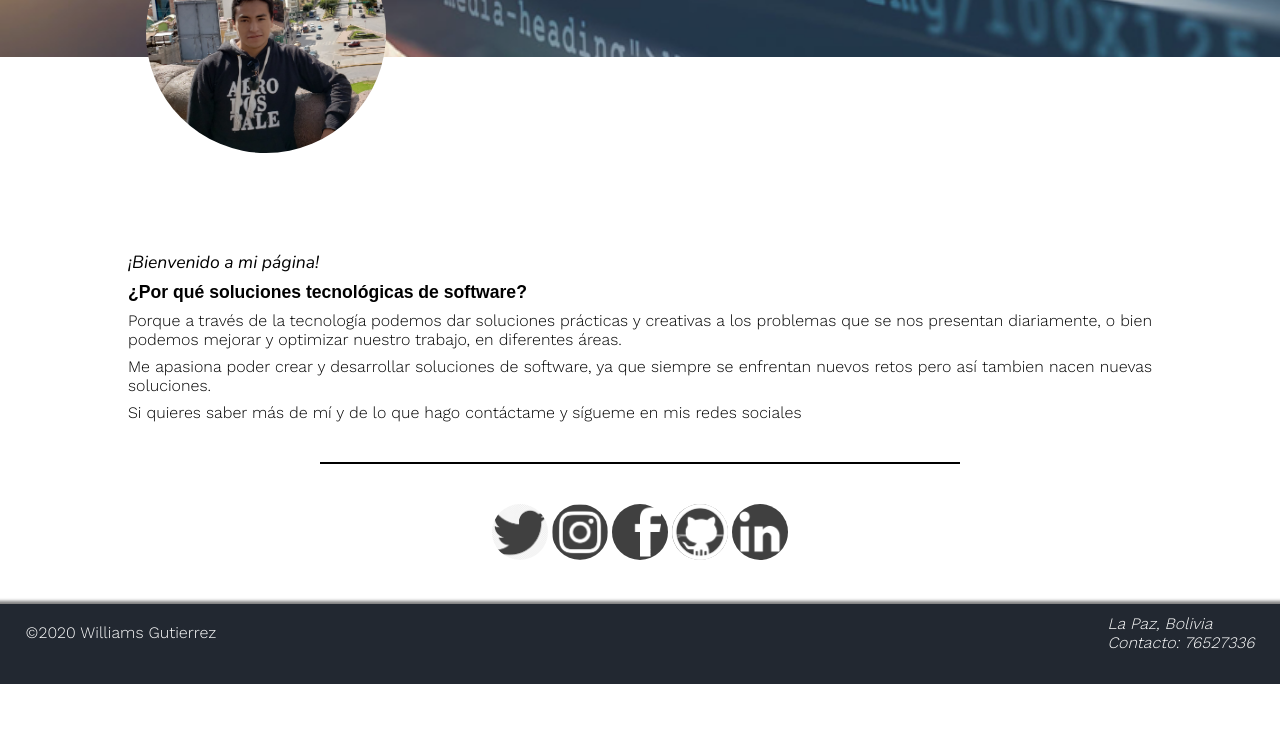
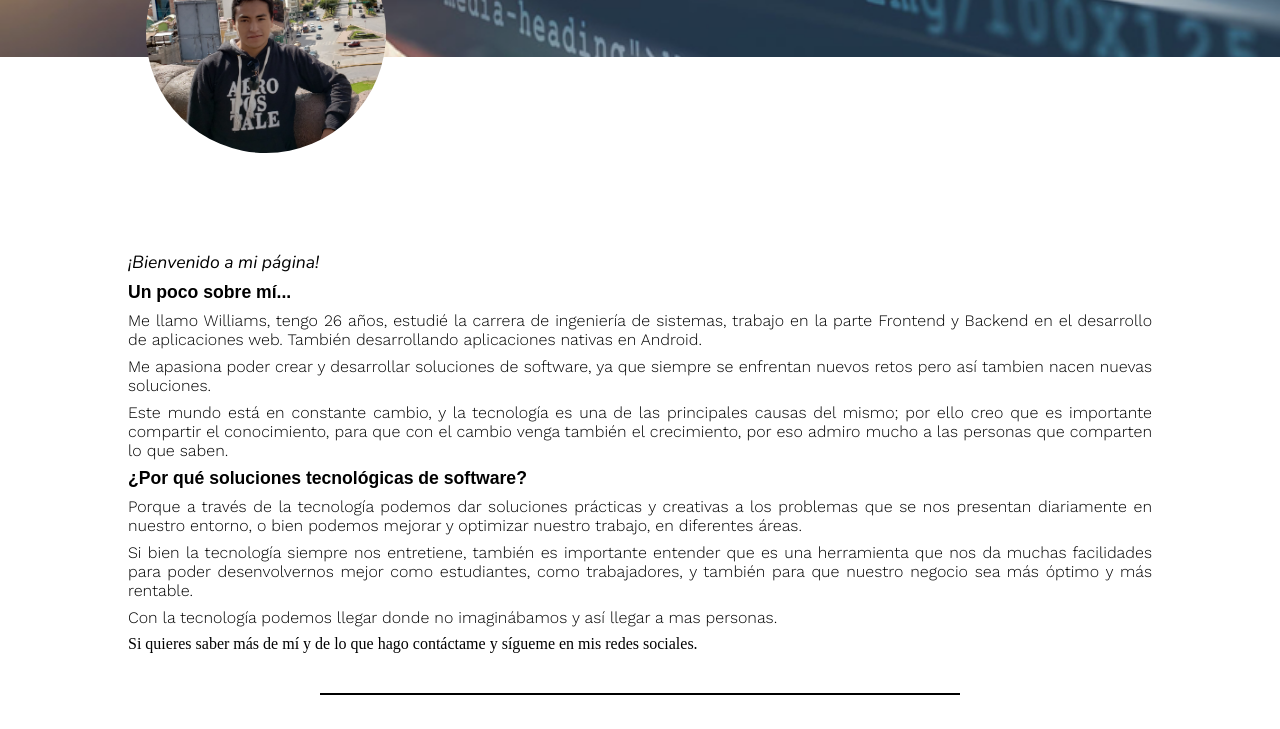
Before and after one commit to wil94/personal-page-html, a plain HTML site: page index.html in a window 1280 px wide. Shown: the part 223-952 px from the top of the page. Before the commit the page ends 907 px from the top, so only its background shows below. Drawn offline with nearby package versions, Linux system fonts and the light colour scheme; a web font is replaced by a local one.

Commit message:
Pagina personal v1.3 Subida a la nube

```diff
--- a/index.html
+++ b/index.html
@@ -3,6 +3,7 @@
 <head>
     <meta charset="UTF-8">
     <meta name="viewport" content="width=device-width, initial-scale=1.0">
+    <link rel="icon" href="images/icon_page.png">
     <link rel="stylesheet" href="styles/index.css">
     <link href="https://fonts.googleapis.com/css2?family=Laila:wght@600&family=Nunito:ital,wght@1,300&family=Raleway:wght@700&family=Work+Sans:wght@300&display=swap" rel="stylesheet">
     <title>Williams Gutierrez</title>
@@ -15,7 +16,6 @@
                 Williams Gutierrez
             </span>
             <div class="personal-img"></div>
-
         </div>
         <div class="main-desc">
             <p class="title-text text-panel-header">
@@ -30,7 +30,6 @@
                 Soy un apasionado por el desarrollo de aplicaciones web y
                 aplicaciones para dispositivos móviles
             </p>
-
         </div>
     </div>
 
@@ -39,13 +38,12 @@
             ¡Bienvenido a mi página!
         </h4>
         <h5 class="spot-text">
-            ¿Por qué soluciones tecnológicas de software?
+            Un poco sobre mí...
         </h5>
         <p class="text-body">
-            Porque a través de la tecnología podemos dar soluciones
-            prácticas y creativas a los problemas que se nos presentan
-            diariamente, o bien podemos mejorar y optimizar nuestro
-            trabajo, en diferentes áreas.
+            Me llamo Williams, tengo 26 años, estudié la carrera de ingeniería
+            de sistemas, trabajo en la parte Frontend y Backend en el desarrollo de
+            aplicaciones web. También desarrollando aplicaciones nativas en Android.
         </p>
         <p class="text-body">
             Me apasiona poder crear y desarrollar soluciones de software,
@@ -53,13 +51,38 @@
             nacen nuevas soluciones.
         </p>
         <p class="text-body">
+            Este mundo está en constante cambio, y la tecnología es una de las
+            principales causas del mismo; por ello creo que es importante
+            compartir el conocimiento, para que con el cambio venga también el
+            crecimiento, por eso admiro mucho a las personas que comparten lo que
+            saben.
+        </p>
+        <h5 class="spot-text">
+            ¿Por qué soluciones tecnológicas de software?
+        </h5>
+        <p class="text-body">
+            Porque a través de la tecnología podemos dar soluciones
+            prácticas y creativas a los problemas que se nos presentan
+            diariamente en nuestro entorno, o bien podemos mejorar y
+            optimizar nuestro trabajo, en diferentes áreas.
+        </p>
+        <p class="text-body">
+            Si bien la tecnología siempre nos entretiene, también es importante
+            entender que es una herramienta que nos da muchas facilidades
+            para poder desenvolvernos mejor como estudiantes, como trabajadores,
+            y también para que nuestro negocio sea más óptimo y más rentable.
+
+        </p>
+        <p class="text-body">
+            Con la tecnología podemos llegar donde no imaginábamos y así llegar
+            a mas personas.
+        </p>
+        <p class="spot-body">
             Si quieres saber más de mí y de lo que hago contáctame y sígueme
-            en mis redes sociales
+            en mis redes sociales.
         </p>
     </div>
-
     <hr class="separator"/>
-
     <div class="container-contacts">
         <a href="https://twitter.com/william30823306" target="_blank">
             <div id="twit-link" class="img-link"></div>
@@ -77,7 +100,6 @@
             <div id="linkedn-link" class="img-link"></div>
         </a>
     </div>
-
     <footer>
         <div class="container-footer">
             <div class="foot-left">
@@ -94,6 +116,5 @@
             </div>
         </div>
     </footer>
-
 </body>
 </html>
```
Also changed, not shown: images/icon_page.png (added).
